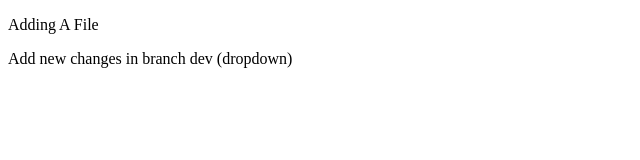
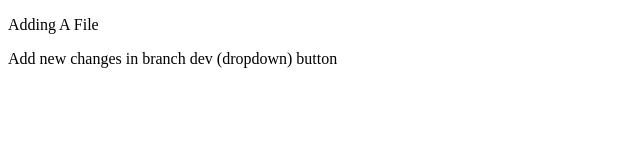
Before and after one commit to ShubhamBorate4395/sampleRepo, a plain HTML site: page index.html in a window 1280 px wide. Shown: the full height of the page, 0-640 px from the left. Drawn offline with Linux system fonts and the light colour scheme.

Commit message:
Add text

```diff
--- a/index.html
+++ b/index.html
@@ -7,6 +7,6 @@
   </head>
   <body>
     <p>Adding A File</p>
-    <p>Add new changes in branch dev (dropdown)</p>
+    <p>Add new changes in branch dev (dropdown) button</p>
   </body>
 </html>
```
